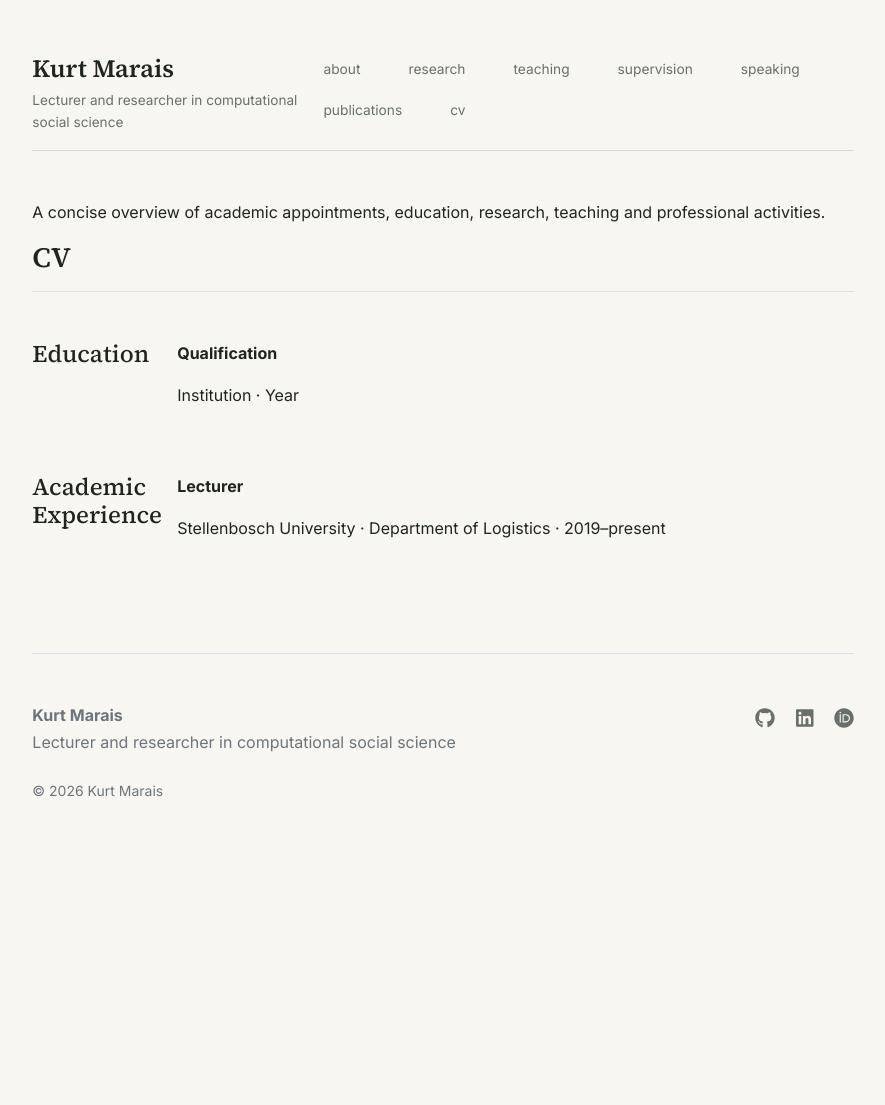
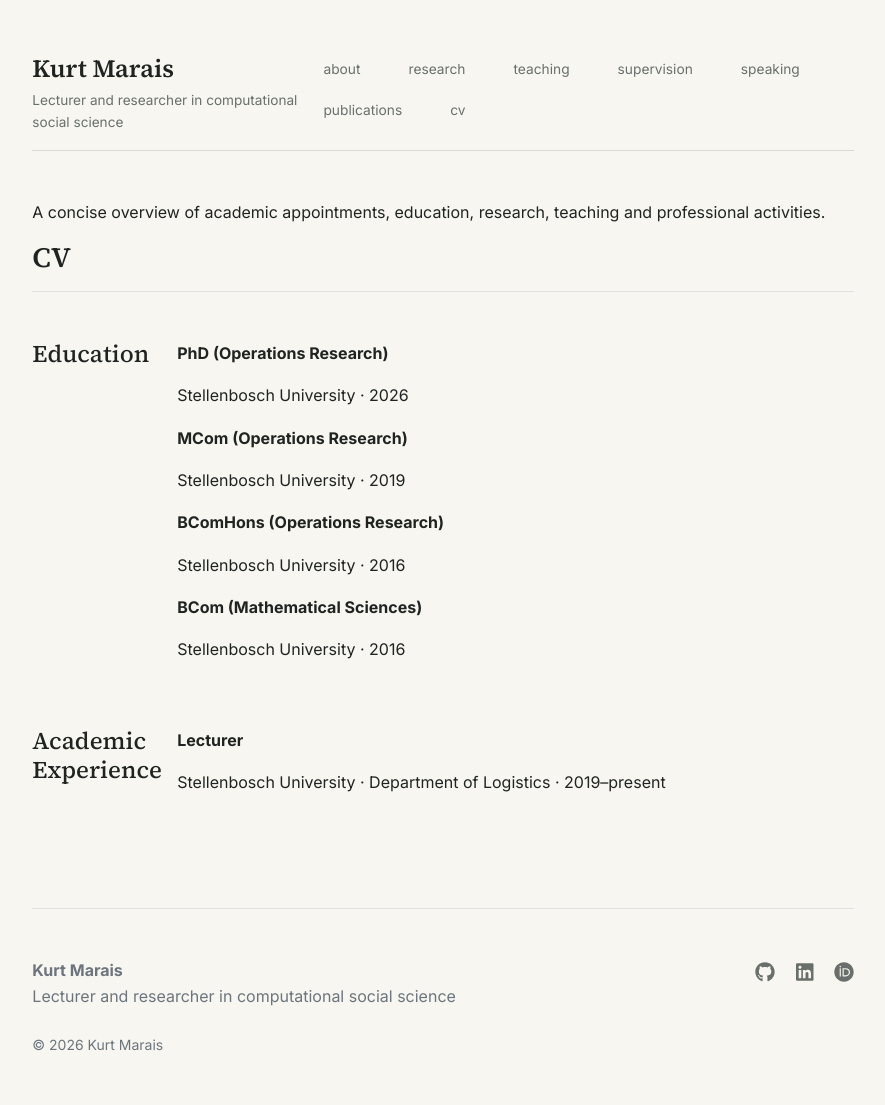
Before and after one commit to kurtmarais/kurtmarais.github.io, a Jekyll site: the page built from cv.md, in a window 1280 px wide. Shown: the whole page, without its empty margins (197-1082 px from the left). Built offline with Jekyll 4.4.1, drawn with Linux system fonts in a browser that asks for light colours; before the commit the page ends 900 px from its top, so only the background shows below that.

Commit message:
Update education.yml

```diff
--- a/_data/cv/education.yml
+++ b/_data/cv/education.yml
@@ -1,2 +1,8 @@
-- title: 'Qualification'
-  description: 'Institution · Year'
+- title: 'PhD (Operations Research)'
+  description: 'Stellenbosch University · 2026'
+- title: 'MCom (Operations Research)'
+  description: 'Stellenbosch University · 2019'
+- title: 'BComHons (Operations Research)'
+  description: 'Stellenbosch University · 2016'
+- title: 'BCom (Mathematical Sciences)'
+  description: 'Stellenbosch University · 2016'
```
